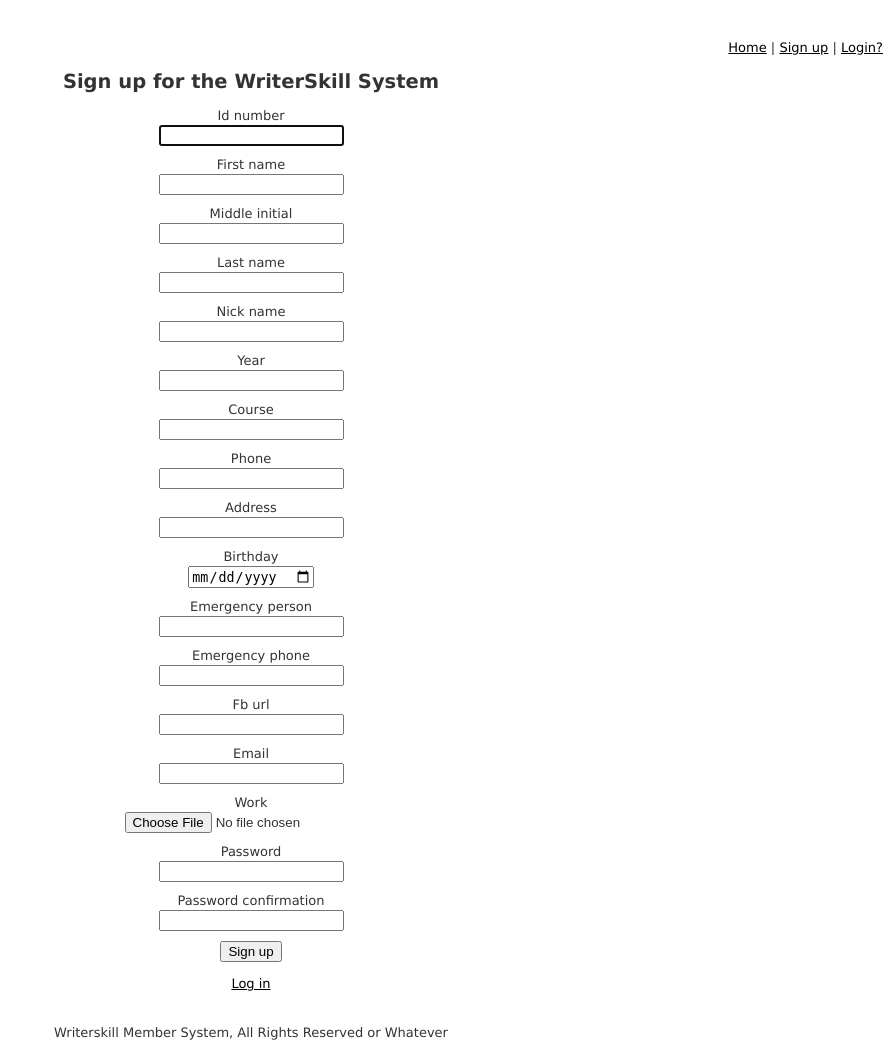
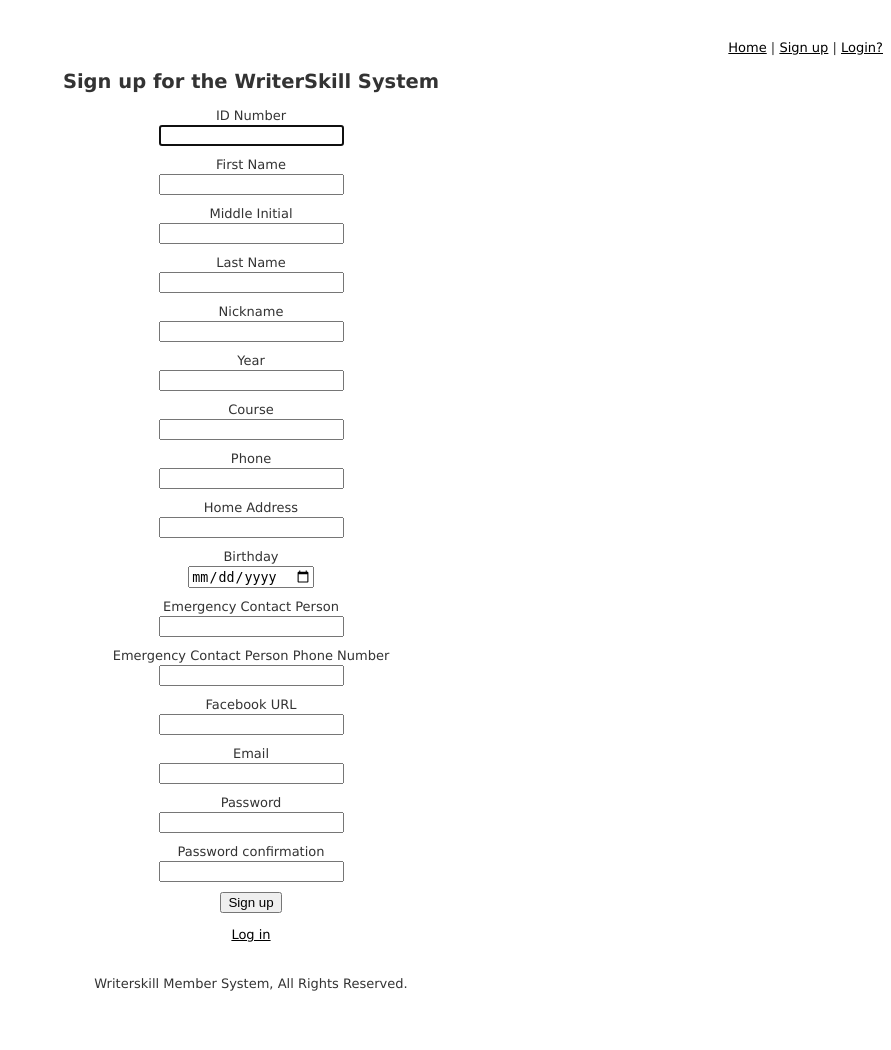
Before and after one commit to jacemonje/writerskill, a Rails app: page /members/sign_up in a window 1280 px wide. Shown: the whole page, without its empty margins (389-1280 px from the left). After the commit the page ends 991 px from the top, so only its background shows below. Run offline with Rails 7, Linux system fonts and the light colour scheme; style sheets or scripts are compiled from the project's sources; some libraries are stand-ins or nearby versions.

Commit message:
Fixed a lot of things

```diff
--- a/app/admin/member.rb
+++ b/app/admin/member.rb
@@ -52,6 +52,9 @@
       f.input :phone
       f.input :address
       f.input :birthday
+      f.input :fb_url
+      f.input :member_status
+      f.input :member_type
       f.input :emergency_person
       f.input :emergency_phone
       f.input :email
--- a/app/controllers/application_controller.rb
+++ b/app/controllers/application_controller.rb
@@ -2,6 +2,11 @@
   # Prevent CSRF attacks by raising an exception.
   # For APIs, you may want to use :null_session instead.
   protect_from_forgery with: :exception
+  helper_method :current_member_status
+
+  def current_member_status
+    @current_member_status = current_member.member_status
+  end
 
 
   before_filter :configure_permitted_parameters, if: :devise_controller?
--- a/app/controllers/dashboard_controller.rb
+++ b/app/controllers/dashboard_controller.rb
@@ -2,7 +2,6 @@
   before_action :authenticate_member!
 
   def index
-
     @message = "Welcome to your dashboard!"
   end
 
--- a/app/views/dashboard/index.html.erb
+++ b/app/views/dashboard/index.html.erb
@@ -10,8 +10,6 @@
   Hi, <b> <%= current_member.firstname %> <%= current_member.middleinitial %> <%= current_member.lastname %> </b>
   <br>
   You have <b> <%= current_member.points %> </b> points.
-
-
 
   <div>
     Your email is <b> <%= current_member.email %> </b>
--- a/app/views/devise/registrations/new.html.erb
+++ b/app/views/devise/registrations/new.html.erb
@@ -5,78 +5,73 @@
   <%= devise_error_messages! %>
 
   <div class="field">
-    <%= f.label :ID_Number %><br />
+    ID Number<br />
     <%= f.text_field :idnumber, autofocus: true %>
   </div>
 
   <div class="field">
-    <%= f.label :first_name %><br />
+    First Name<br />
     <%= f.text_field :firstname, autofocus: true %>
   </div>
 
   <div class="field">
-    <%= f.label :middle_initial %><br />
+    Middle Initial<br />
     <%= f.text_field :middleinitial, autofocus: true %>
   </div>
 
   <div class="field">
-    <%= f.label :last_name %><br />
+    Last Name<br />
     <%= f.text_field :lastname, autofocus: true %>
   </div>
 
   <div class="field">
-    <%= f.label :nick_name %><br />
+    Nickname<br />
     <%= f.text_field :nickname, autofocus: true %>
   </div>
 
   <div class="field">
-    <%= f.label :year %><br />
+    Year <br />
     <%= f.text_field :year, autofocus: true %>
   </div>
 
   <div class="field">
-    <%= f.label :course %><br />
+    Course <br />
     <%= f.text_field :course, autofocus: true %>
   </div>
 
   <div class="field">
-    <%= f.label :phone %><br />
+    Phone<br />
     <%= f.text_field :phone, autofocus: true %>
   </div>
 
   <div class="field">
-    <%= f.label :address %><br />
+    Home Address<br />
     <%= f.text_field :address, autofocus: true %>
   </div>
 
   <div class="field">
-    <%= f.label :birthday %><br />
+    Birthday<br />
     <%= f.date_field :birthday, autofocus: true %>
   </div>
 
   <div class="field">
-    <%= f.label :emergency_person %><br />
+    Emergency Contact Person<br />
     <%= f.text_field :emergency_person, autofocus: true %>
   </div>
 
   <div class="field">
-    <%= f.label :emergency_phone %><br />
+    Emergency Contact Person Phone Number<br />
     <%= f.text_field :emergency_phone, autofocus: true %>
   </div>
 
   <div class="field">
-    <%= f.label :fb_url %><br />
+    Facebook URL<br />
     <%= f.text_field :fb_url, autofocus: true %>
   </div>
 
   <div class="field">
-    <%= f.label :email %><br />
+    Email<br />
     <%= f.email_field :email, autofocus: true %>
-  </div>
-
-  <div class="field">
-    <%= f.label :work %><br />
-    <%= f.file_field :work, autofocus: true %>
   </div>
 
   <div class="field">
--- a/app/views/layouts/application.html.erb
+++ b/app/views/layouts/application.html.erb
@@ -19,15 +19,20 @@
 
     <% if member_signed_in? %>
 
+      <% if current_member_status == "Applicant" %>
+        <%= link_to('Logout', destroy_member_session_path, :method => :delete) %>
+      <% else %>
         <%= link_to('Dashboard', :controller => "dashboard", :action => "index") %>
         <%= link_to('Events', :controller => "events", :action => "index") %>
         <%= link_to('Logout', destroy_member_session_path, :method => :delete) %>
-
+      <% end %>
 
     <% else %>
+
         <%= link_to('Home', root_path) %> |
         <%= link_to('Sign up', new_member_registration_path ) %> |
         <%= link_to('Login?', new_member_session_path)  %>
+
     <% end %>
 
     </div>
@@ -44,7 +49,7 @@
   <br>
 
     <center>
-    Writerskill Member System, All Rights Reserved or Whatever
+    Writerskill Member System, All Rights Reserved.
   </center>
 
 </footer>
--- /dev/null
+++ b/db/migrate/20150322065900_defaultacceptancefix.rb
@@ -0,0 +1,5 @@
+class Defaultacceptancefix < ActiveRecord::Migration
+  def change
+    change_column :members, :member_status, :string, default: "Applicant"
+    end
+end
```
Also changed, not shown: config/initializers/active_admin.rb (+5 -5 lines), db/development.sqlite3, db/schema.rb. Lines whose indentation alone changed are shown as unchanged.
